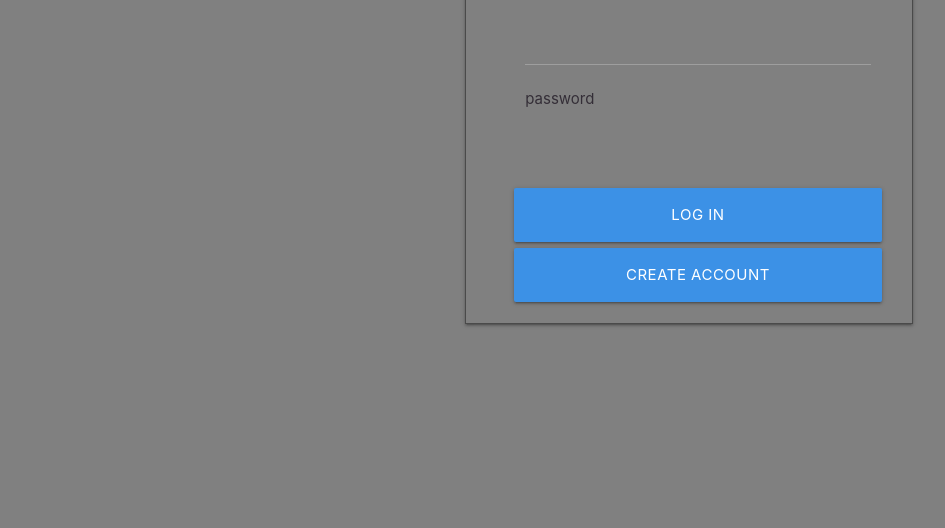
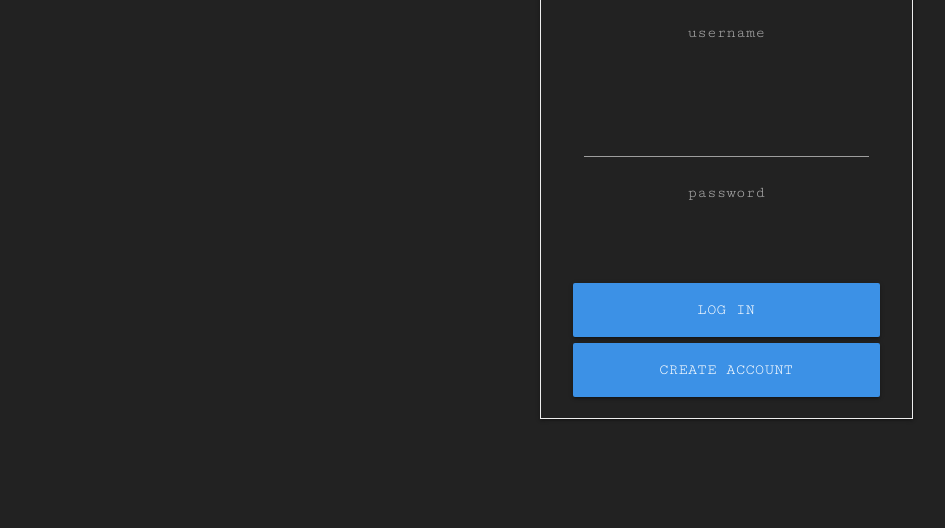
Before and after one commit to 2017mike/Wishlistable, a website: page public/login.html in a window 1280 px wide. Shown: the part 272-800 px from the top of the page, without its empty margins (175-1120 px from the left). Drawn offline with nearby package versions, Linux system fonts and the light colour scheme.

Commit message:
register and login page redesign

```diff
--- a/public/login.html
+++ b/public/login.html
@@ -4,26 +4,73 @@
   <meta charset="UTF-8">
   <meta http-equiv="X-UA-Compatible" content="IE=edge">
   <meta name="viewport" content="width=device-width, initial-scale=1.0">
-  <title>Log in to MyWishList</title>
+  <title>Log in to Wishlistable</title>
   <link rel="stylesheet" href="https://cdnjs.cloudflare.com/ajax/libs/materialize/1.0.0/css/materialize.min.css">
+  <link rel="preconnect" href="https://fonts.googleapis.com">
+  <link rel="preconnect" href="https://fonts.gstatic.com" crossorigin>
+  <link href="https://fonts.googleapis.com/css2?family=Cutive+Mono&display=swap" rel="stylesheet">
   <link rel="stylesheet" href="./assets/all.css">
 
   <style>
-    body {
-      background-color: gray;
+      body {
+      font-family: Cutive Mono, arial;
+      background: #222;
+      background-repeat: no-repeat;
+      background-size: contain;
+      background-position: center center;
+      padding-top: 0 !important;
+      display: flex;
+      justify-content: center;
+      align-items: center;
+      height: 100vh;
+
+      padding-right: 0 !important;
+      z-index: 0 !important;
+    }
+
+    html {
+      overflow-y: auto;
+    }
+
+
+    .swal2-shown {
+      display: flex;
+      height: 112vh;
+      width: 100vw;
+    }
+
+    .usernameField {
+      font-size: 16px;
+      color: darkgray;
+    }
+
+    .container {
+      animation: showUp 0.5s cubic-bezier(0.18, 1.3, 1, 1) forwards;
+
+    }
+
+
+    @media screen and (max-width: 676px) {
+      .myFont {
+        font-size: xx-large;
+      }
+    }
+
+    .myInput {
+      font-family: Cutive Mono, arial;
     }
 
   </style>
 </head>
 <body>
   <div class="container">
-    <div class="row">
-      <div class="col m6  s12 white-text left">
-        <h2 class="myFont">myWishList.io</h2>
+    <div class="row center">
+      <div class="col m12  s12 l7 white-text left">
+        <h2 class="myFont">Wishlistable</h2>
 
       </div>
-      <div class="z-depth-1 transparent   myLog  col s12 m6 "
-        style="display: inline-block; padding: 32px 30px 0px 48px; border: 1px solid rgb(74, 74, 74); margin-top: 12px;">
+      <div class="z-depth-1 transparent center  myLog  col s12 m12 l5 "
+         style="display: inline-block; padding: 32px 32px 0px 32px; border: 1px solid #EEE; margin-top: 12px;">
         <h5 class="white-text center ">Login</h5>
         <form class="col s12 " method="post">
           <div class='row center-align'>
```
Also changed, not shown: public/index.html (+54 -3 lines), public/makeList.html (+4 -1 lines), public/register.html (+4 -4 lines), public/viewList.html (+4 -1 lines), README.md.
